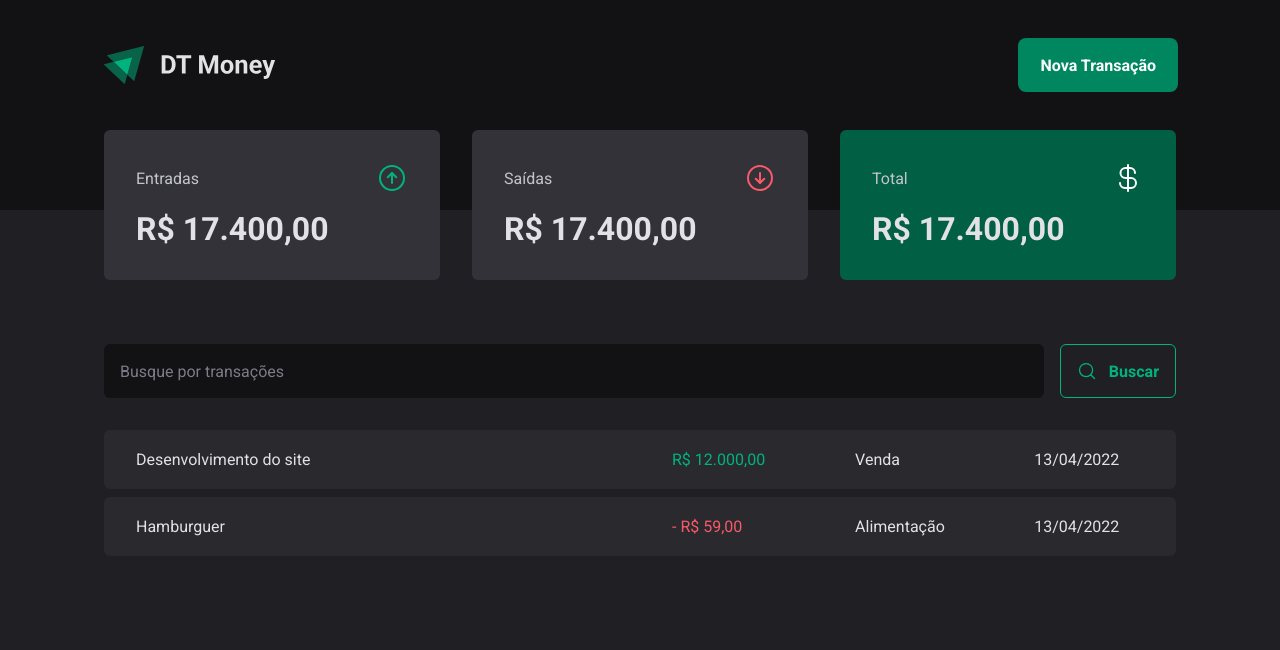
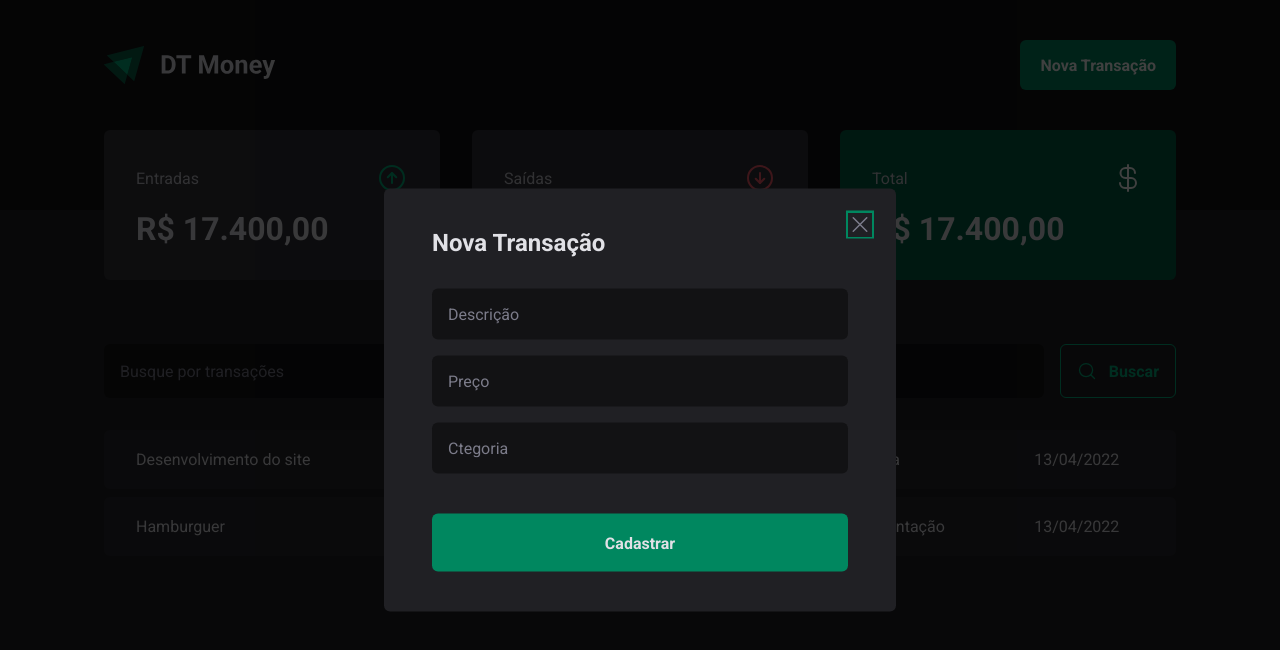
Before and after one commit to pedroeduardobibiano/MK-Money, a React (Vite) app: page / in a window 1280 px wide. Both pictures are taken after a click on the button "Nova Transação". Shown: the top 650 px of the page. Built offline with nearby package versions, Linux system fonts and the light colour scheme.

Commit message:
CreateModal

```diff
--- a/package.json
+++ b/package.json
@@ -9,6 +9,7 @@
     "preview": "vite preview"
   },
   "dependencies": {
+    "@radix-ui/react-dialog": "^1.0.2",
     "phosphor-react": "^1.4.1",
     "react": "^18.2.0",
     "react-dom": "^18.2.0",
--- a/src/components/Header/index.tsx
+++ b/src/components/Header/index.tsx
@@ -1,13 +1,25 @@
 import { HeaderContainer, HeaderContent, NewTransactionButton } from "./styles";
 
+import * as Dialog from '@radix-ui/react-dialog'
+
 import logoImg from '../../assets/logo.svg'
+import { NewTransactionModal } from "../NewTransactionModal";
 
-export function Header(){
-    return(
+export function Header() {
+    return (
         <HeaderContainer>
             <HeaderContent>
                 <img src={logoImg} alt="" />
-                <NewTransactionButton>Nova Transação</NewTransactionButton>
+
+                <Dialog.Root>
+                    <Dialog.Trigger asChild>
+                        <NewTransactionButton>Nova Transação</NewTransactionButton>
+
+                    </Dialog.Trigger>
+
+                    <NewTransactionModal />
+
+                </Dialog.Root>
             </HeaderContent>
         </HeaderContainer>
     )
--- /dev/null
+++ b/src/components/NewTransactionModal/index.tsx
@@ -0,0 +1,29 @@
+import * as Dialog from '@radix-ui/react-dialog'
+import { CloseButton, Content, Overlay } from './styles'
+
+import {X} from 'phosphor-react'
+
+export function NewTransactionModal() {
+    return (
+        <Dialog.Portal>
+            <Overlay />
+            <Content>
+                <Dialog.Title>
+
+                    <CloseButton>
+                        <X size={24}/>
+                    </CloseButton>
+
+                    Nova Transação
+                    <form action="">
+                        <input placeholder='Descrição' type="text" required />
+                        <input placeholder='Preço' type="number" required />
+                        <input placeholder='Ctegoria' type="text" required />
+
+                        <button type="submit">Cadastrar</button>
+                    </form>
+                </Dialog.Title>
+            </Content>
+        </Dialog.Portal>
+    )
+}
--- /dev/null
+++ b/src/components/NewTransactionModal/styles.ts
@@ -0,0 +1,73 @@
+import styled from "styled-components";
+import * as Dialog from '@radix-ui/react-dialog'
+
+
+export const Overlay = styled(Dialog.Overlay)`
+    position: fixed;
+    width: 100vw;
+    height: 100vh;
+    inset: 0;
+    background-color: rgba(0, 0, 0, 0.75);
+`;
+
+export const Content = styled(Dialog.Content)`
+    min-width:32rem;
+    border-radius: 6px;
+    padding: 2.5rem 3rem;
+    background-color: ${props => props.theme["gray-800"]};
+
+    position: fixed;
+    top: 50%;
+    left: 50%;
+    transform: translate(-50%, -50%);
+
+    form{
+        margin-top: 2rem;
+         display: flex;
+         flex-direction: column;
+         gap: 1rem;
+
+         input{
+            border-radius: 6px;
+            border: 0;
+            background-color: ${props => props.theme["gray-900"]};
+            color: ${props => props.theme["gray-300"]};
+            padding: 1rem;
+
+            &::placeholder{
+                color: ${props => props.theme["gray-500"]};
+            }
+         }
+
+         button[type="submit"]{
+            height: 58px;
+            border: 0;
+            background-color:${props => props.theme["green-500"]};
+            color:${props => props.theme["gray-100"]};
+            font-weight: bold;
+            padding: 0 1.25rem;
+            border-radius: 6px;
+            margin-top: 1.5rem;
+
+            cursor: pointer;
+
+            &:hover{
+                background-color:${props => props.theme["green-700"]};
+                transition: background-color 0.2s;
+
+            }
+         }
+    }
+`;
+
+export const CloseButton = styled(Dialog.Close)`
+    position: absolute;
+    background-color: transparent;
+    border: 0;
+    top: 1.5rem;
+    right: 1.5rem;
+    line-height: 0;
+    cursor: pointer;
+    color:${props => props.theme["gray-500"]};
+
+`;
```
Also changed, not shown: 1 other file (tests, documents, lock files or other folders).
